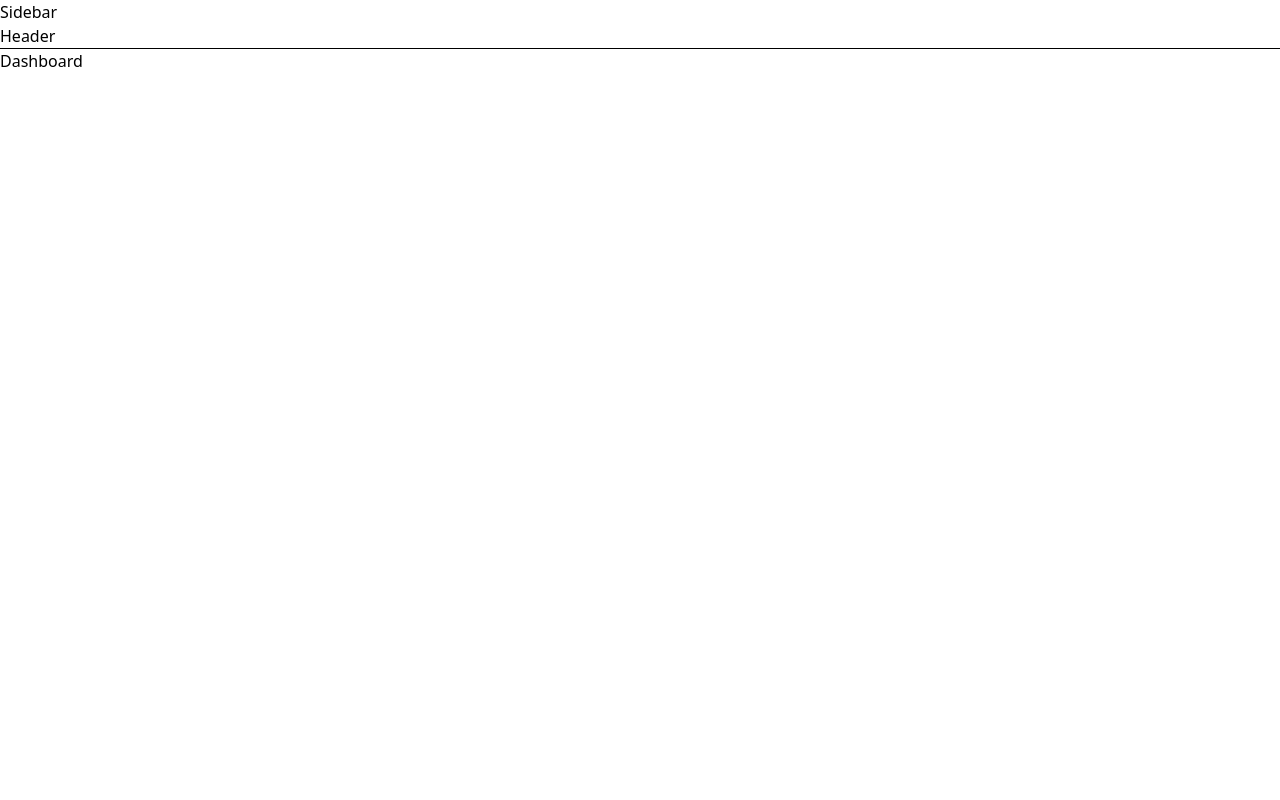
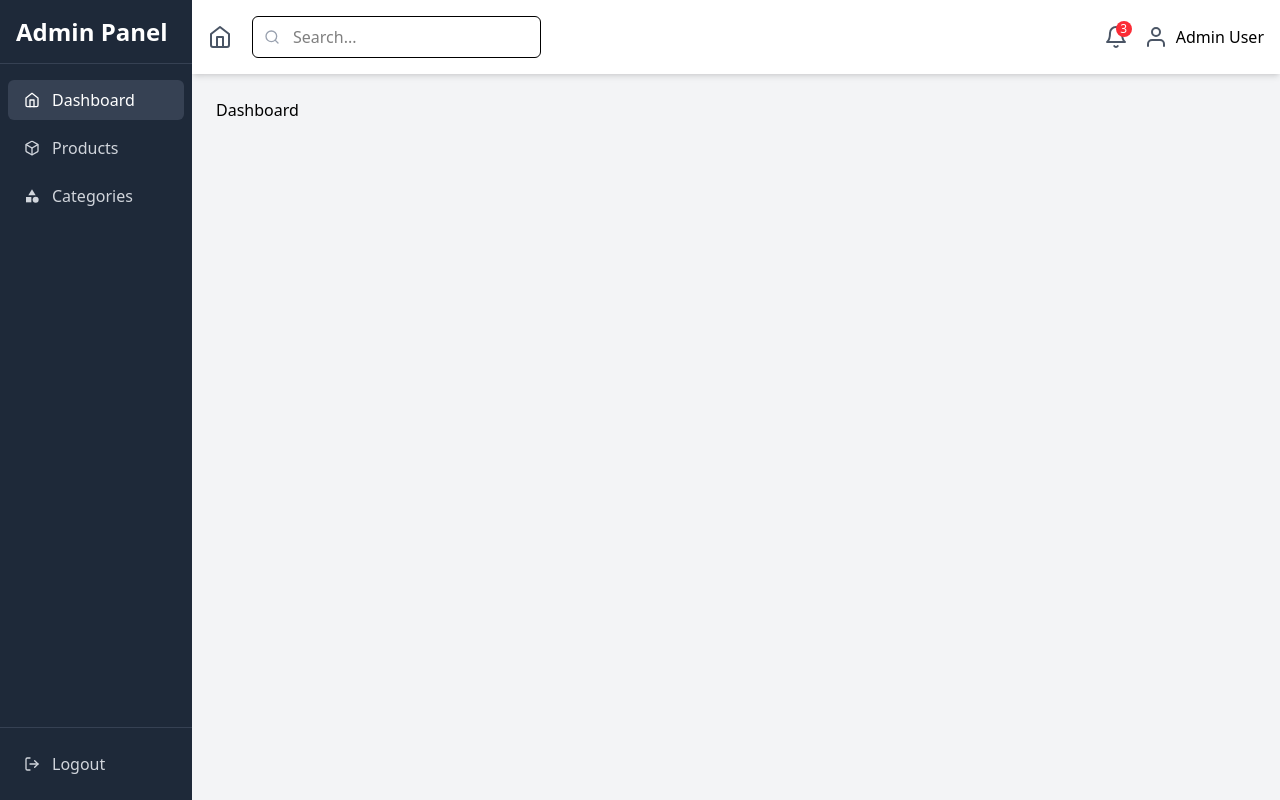
Before and after one commit to Warkung/E-Commerce, a React (Vite) app in the folder client/: page /admin in a window 1280 px wide. Built offline with nearby package versions, Linux system fonts and the light colour scheme.

Commit message:
EP5 Add Sidebar Admin

```diff
--- /dev/null
+++ b/client/src/components/admin/HeaderAdmin.jsx
@@ -0,0 +1,80 @@
+import { useState } from "react";
+import { FiSearch, FiUser, FiLogOut, FiBell, FiMenu, FiHome } from "react-icons/fi";
+import { Link } from "react-router-dom";
+
+function HeaderAdmin({ setIsSidebarOpen }) {
+  const [profileOpen, setProfileOpen] = useState(false);
+
+  return (
+    <header className="bg-white shadow-md p-4 flex justify-between items-center">
+      <div className="flex items-center">
+        {/* Hamburger Menu for mobile */}
+        <button
+          className="md:hidden mr-4 text-gray-600 hover:text-gray-800"
+          onClick={() => setIsSidebarOpen(true)}
+          aria-label="Open sidebar"
+        >
+          <FiMenu size={24} />
+        </button>
+
+        {/* Logo */}
+        <Link to="/" className="text-gray-600 hover:text-blue-500 mr-5">
+          <FiHome size={24} />
+        </Link>
+
+
+        {/* Search Bar */}
+        <div className="relative hidden sm:block">
+          <FiSearch className="absolute top-1/2 left-3 -translate-y-1/2 text-gray-400" />
+          <input
+            type="text"
+            placeholder="Search..."
+            className="pl-10 pr-4 py-2 border rounded-md focus:outline-none focus:ring-2 focus:ring-blue-500"
+          />
+        </div>
+      </div>
+
+      {/* Profile and Notifications */}
+      <div className="flex items-center space-x-4">
+        <button className="relative text-gray-600 hover:text-gray-800">
+          <FiBell size={24} />
+          <span className="absolute -top-1 -right-1 bg-red-500 text-white text-xs rounded-full h-4 w-4 flex items-center justify-center">
+            3
+          </span>
+        </button>
+
+        <div className="relative">
+          <button
+            onClick={() => setProfileOpen(!profileOpen)}
+            className="flex items-center space-x-2"
+          >
+            <FiUser size={24} className="text-gray-600" />
+            <span className="hidden md:block">Admin User</span>
+          </button>
+
+          {profileOpen && (
+            <div className="absolute right-0 mt-2 w-48 bg-white rounded-md shadow-xl z-10">
+              <Link
+                to="/admin/profile"
+                className="block px-4 py-2 text-sm text-gray-700 hover:bg-gray-100"
+                onClick={() => setProfileOpen(false)}
+              >
+                <FiUser className="inline mr-2" />
+                Profile
+              </Link>
+              <Link
+                to="/logout"
+                className="block px-4 py-2 text-sm text-gray-700 hover:bg-gray-100"
+                onClick={() => setProfileOpen(false)}
+              >
+                <FiLogOut className="inline mr-2" />
+                Logout
+              </Link>
+            </div>
+          )}
+        </div>
+      </div>
+    </header>
+  );
+}
+export default HeaderAdmin;
--- /dev/null
+++ b/client/src/components/admin/SidebarAdmin.jsx
@@ -0,0 +1,107 @@
+import { Fragment } from "react";
+import { NavLink, Link } from "react-router-dom";
+import {
+  FiHome,
+  FiBox,
+  FiUsers,
+  FiSettings,
+  FiX,
+  FiLogOut,
+} from "react-icons/fi";
+import { MdCategory } from "react-icons/md";
+
+function SidebarAdmin({ isSidebarOpen, setIsSidebarOpen }) {
+  const navLinkClasses =
+    "flex items-center px-4 py-2 text-gray-300 hover:bg-gray-700 hover:text-white rounded-md transition-colors duration-200";
+  const activeNavLinkClasses = "bg-gray-700 text-white";
+
+  return (
+    <Fragment>
+      {/* Mobile-first: Overlay for when sidebar is open */}
+      <div
+        className={`fixed inset-0 bg-black bg-opacity-50 z-10 md:hidden transition-opacity duration-300 ${
+          isSidebarOpen ? "opacity-100" : "opacity-0 pointer-events-none"
+        }`}
+        onClick={() => setIsSidebarOpen(false)}
+        aria-hidden="true"
+      ></div>
+
+      {/* Sidebar */}
+      <div
+        className={`fixed md:relative inset-y-0 left-0 bg-gray-800 text-white flex flex-col z-20 w-48 transform transition-transform duration-300 ${
+          isSidebarOpen ? "translate-x-0" : "-translate-x-full"
+        } md:translate-x-0`}
+      >
+        <div className="h-16 flex items-center justify-between px-4 border-b border-gray-700">
+          <span className="text-2xl font-bold">Admin Panel</span>
+          <button
+            className="md:hidden text-gray-400 hover:text-white"
+            onClick={() => setIsSidebarOpen(false)}
+            aria-label="Close sidebar"
+          >
+            <FiX size={24} />
+          </button>
+        </div>
+        <nav className="flex-1 px-2 py-4 space-y-2 overflow-y-auto">
+        <NavLink
+          to="/admin"end
+          className={({ isActive }) =>
+            `${navLinkClasses} ${isActive ? activeNavLinkClasses : ""}`
+          }
+        >
+          <FiHome className="mr-3" />
+          Dashboard
+        </NavLink>
+        <NavLink
+          to="/admin/products"
+          className={({ isActive }) =>
+            `${navLinkClasses} ${isActive ? activeNavLinkClasses : ""}`
+          }
+        >
+          <FiBox className="mr-3" />
+          Products
+        </NavLink>
+        <NavLink
+          to="/admin/categories"
+          className={({ isActive }) =>
+            `${navLinkClasses} ${isActive ? activeNavLinkClasses : ""}`
+          }
+        >
+          <MdCategory className="mr-3" />
+          Categories
+        </NavLink>
+        {/* <NavLink
+          to="/admin/customers"
+          className={({ isActive }) =>
+            `${navLinkClasses} ${isActive ? activeNavLinkClasses : ""}`
+          }
+        >
+          <FiUsers className="mr-3" />
+          Customers
+        </NavLink>
+        <NavLink
+          to="/admin/settings"
+          className={({ isActive }) =>
+            `${navLinkClasses} ${isActive ? activeNavLinkClasses : ""}`
+          }
+        >
+          <FiSettings className="mr-3" />
+          Settings
+        </NavLink> */}
+      </nav>
+
+        {/* Sidebar Footer */}
+        <div className="px-2 py-4 border-t border-gray-700">
+          <Link
+            to="/logout"
+            className="flex items-center px-4 py-2 text-gray-300 hover:bg-gray-700 hover:text-white rounded-md transition-colors duration-200"
+          >
+            <FiLogOut className="mr-3" />
+            Logout
+          </Link>
+        </div>
+      </div>
+    </Fragment>
+  );
+}
+export default SidebarAdmin;
--- a/client/src/layouts/AdminLayout.jsx
+++ b/client/src/layouts/AdminLayout.jsx
@@ -1,12 +1,23 @@
+import { useState } from "react";
 import { Outlet } from "react-router-dom";
+import SidebarAdmin from "../components/admin/SidebarAdmin";
+import HeaderAdmin from "../components/admin/HeaderAdmin";
 
 function AdminLayout() {
+  const [isSidebarOpen, setIsSidebarOpen] = useState(false);
+
   return (
-    <div>
-      <h1>Sidebar</h1>
-      <h1>Header</h1>
-      <hr />
-      <Outlet />
+    <div className="relative flex h-screen bg-gray-100">
+      <SidebarAdmin
+        isSidebarOpen={isSidebarOpen}
+        setIsSidebarOpen={setIsSidebarOpen}
+      />
+      <div className="flex-1 flex flex-col overflow-hidden">
+        <HeaderAdmin setIsSidebarOpen={setIsSidebarOpen} />
+        <main className="flex-1 p-6 overflow-y-auto">
+          <Outlet />
+        </main>
+      </div>
     </div>
   );
 }
--- a/client/src/routes/AppRoutes.jsx
+++ b/client/src/routes/AppRoutes.jsx
@@ -33,8 +33,8 @@ const router = createBrowserRouter([
     element: <AdminLayout />,
     children: [
       { index: true, element: <Dashboard /> },
-      { path: "/admin/category", element: <Category /> },
-      { path: "/admin/product", element: <Product /> },
+      { path: "/admin/categories", element: <Category /> },
+      { path: "/admin/products", element: <Product /> },
     ],
   },
   {
```
